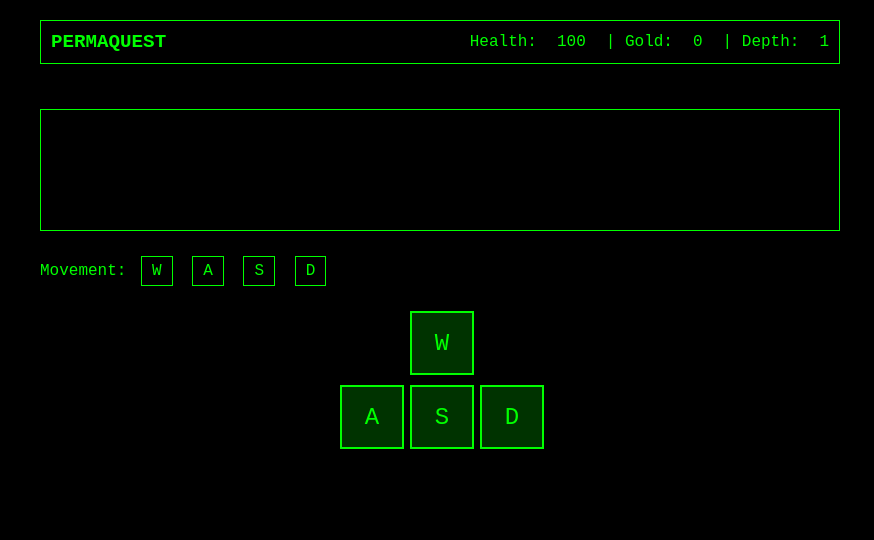
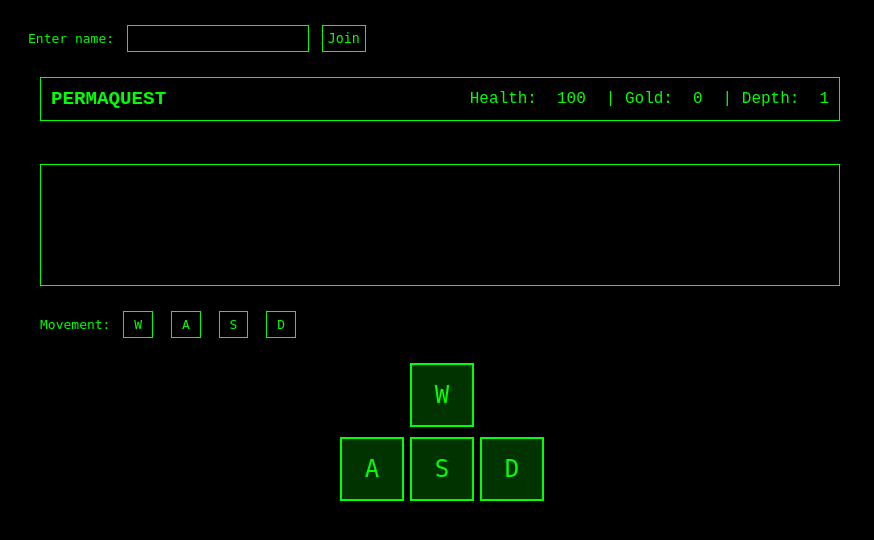
Before and after one commit to basilfish505/dungeon-console, a Flask app: page / in a window 1280 px wide. Shown: the top 540 px of the page, without its empty margins (0-874 px from the left). Run offline with Flask 3, Linux system fonts and the light colour scheme; some libraries are stand-ins or nearby versions.

Commit message:
added prompt for usernames

```diff
--- a/dungeon_crawler.py
+++ b/dungeon_crawler.py
@@ -100,8 +100,8 @@
             'players': len(self.players)
         }
 
-# Create game state and generate map immediately
-game_state = GameState()
+# Create game state and generate map immediately when server starts
+game_state = GameState()  # This will generate the map right away
 
 @app.route('/')
 def home():
@@ -109,10 +109,19 @@
 
 @socketio.on('connect')
 def handle_connect():
-    player_id = str(random.randint(1000, 9999))
-    session['player_id'] = player_id
-    game_state.add_player(player_id)
-    emit('game_state', game_state.get_game_state(player_id), broadcast=True)
+    # Just send the initial map without adding a player
+    emit('game_state', game_state.get_game_state(None))
+
+@socketio.on('select_id')
+def handle_select_id(player_id):
+    if player_id in game_state.players:
+        # ID already taken
+        emit('id_taken', {'message': 'That name is already taken!'})
+    else:
+        # ID is available, add player to game
+        session['player_id'] = player_id
+        game_state.add_player(player_id)
+        emit('game_state', game_state.get_game_state(player_id), broadcast=True)
 
 @socketio.on('disconnect')
 def handle_disconnect():
@@ -130,6 +139,20 @@
         game_state_data['viewer_id'] = player_id  # Add viewer ID
         emit('game_state', game_state_data, broadcast=True)
 
+def get_game_state(current_player_id):
+    visible_map = [row[:] for row in game_state.game_map]
+
+    # Show all players as "@"
+    for pid, player in game_state.players.items():
+        pos = player['pos']
+        visible_map[pos[0]][pos[1]] = '@'
+
+    return {
+        'map': visible_map,
+        'messages': game_state.messages,
+        'players': len(game_state.players)
+    }
+
 if __name__ == '__main__':
     port = int(os.environ.get('PORT', 5000))
     if os.environ.get('RENDER'):  # Check if we're on Render
--- a/templates/dungeon.html
+++ b/templates/dungeon.html
@@ -1,14 +1,45 @@
 <!DOCTYPE html>
 <html>
 <head>
-    <title>Multiplayer Dungeon</title>
+    <title>Dungeon Game</title>
     <script src="https://cdnjs.cloudflare.com/ajax/libs/socket.io/4.0.1/socket.io.js"></script>
     <style>
         body {
             background-color: black;
             color: #00ff00;
-            font-family: 'Courier New', monospace;
+            font-family: monospace;
+        }
+        #game {
+            white-space: pre;
+            color: #00ff00;
+        }
+        #player-login {
             margin: 20px;
+            font-family: monospace;
+            color: #00ff00;
+        }
+        input {
+            background-color: black;
+            color: #00ff00;
+            border: 1px solid #00ff00;
+            font-family: monospace;
+            padding: 5px;
+            margin: 5px;
+        }
+        button {
+            background-color: black;
+            color: #00ff00;
+            border: 1px solid #00ff00;
+            font-family: monospace;
+            padding: 5px;
+            cursor: pointer;
+        }
+        button:hover {
+            background-color: #00ff00;
+            color: black;
+        }
+        #players {
+            color: #00ff00;
         }
         #game-container {
             width: 1200px;
@@ -145,6 +176,11 @@
     </style>
 </head>
 <body>
+    <div id="player-login">
+        Enter name: <input type="text" id="player-name" />
+        <button onclick="submitName()">Join</button>
+    </div>
+
     <div id="game-container">
         <div class="game-left">
             <div id="stats">
@@ -189,19 +225,29 @@
     <div id="players"></div>
 
     <script>
-        const socket = io();
+        var socket = io();
 
-        socket.on('game_state', (state) => {
-            document.getElementById('map-display').textContent =
-                state.map.map(row => row.join('')).join('\n');
-            document.getElementById('players').textContent =
-                `Players online: ${state.players}`;
+        function submitName() {
+            const name = document.getElementById('player-name').value.trim();
+            if (name) {
+                socket.emit('select_id', name);
+                document.getElementById('player-login').style.display = 'none';
+            }
+        }
+
+        socket.on('id_taken', function(data) {
+            alert(data.message);
+            document.getElementById('player-login').style.display = 'block';
         });
 
-        document.addEventListener('keydown', (event) => {
-            const key = event.key.toLowerCase();
-            if (['w', 'a', 's', 'd'].includes(key)) {
-                socket.emit('move', key);
+        socket.on('game_state', function(data) {
+            document.getElementById('map-display').textContent = data.map.map(row => row.join('')).join('\n');
+            document.getElementById('players').textContent = 'Players online: ' + data.players;
+        });
+
+        document.addEventListener('keydown', function(event) {
+            if (['w', 'a', 's', 'd'].includes(event.key)) {
+                socket.emit('move', event.key);
             }
         });
 
```
